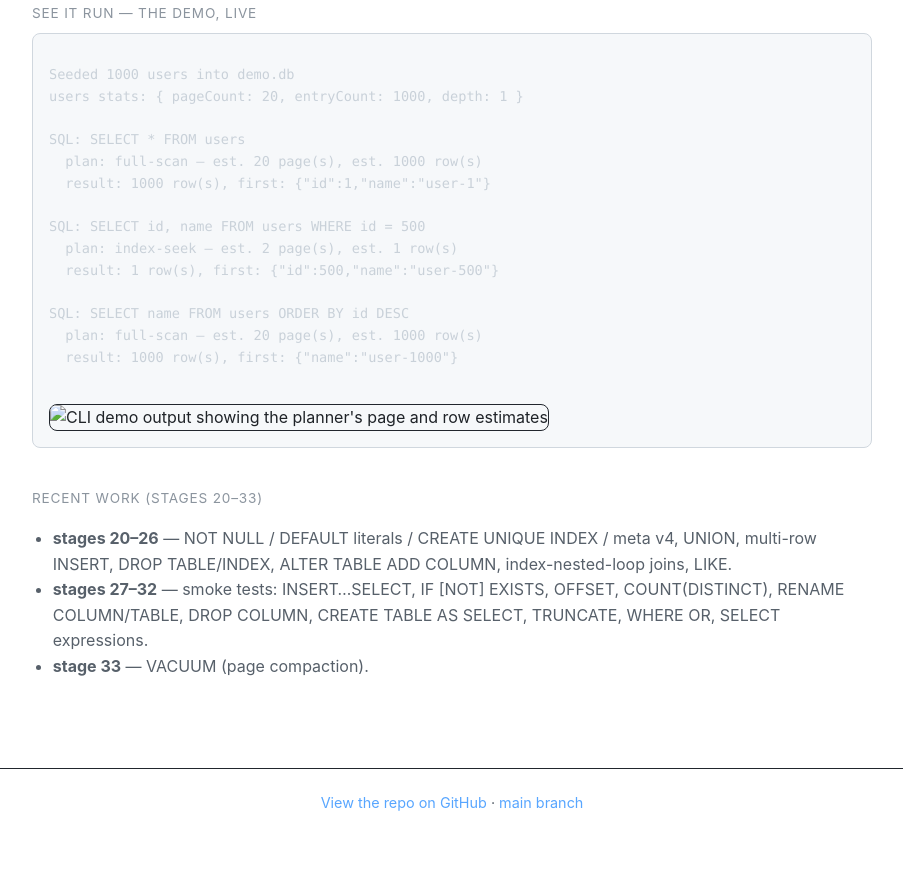
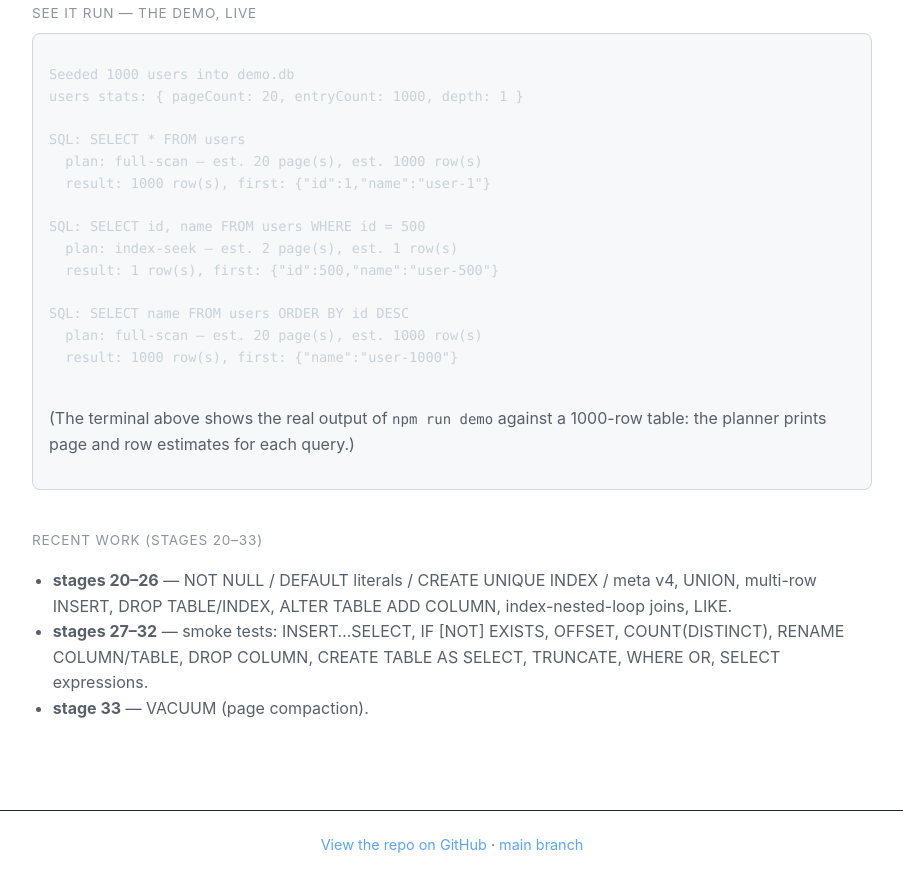
Before and after one commit to Aphoe4x/sql-from-scratch, a website: page index.html in a window 1280 px wide. Shown: the part 974-1852 px from the top of the page, without its empty margins (188-1091 px from the left). Before the commit the page ends 1810 px from the top, so only its background shows below. Drawn offline with Linux system fonts and the light colour scheme.

Commit message:
docs: drop broken screenshot ref from gh-pages landing page

```diff
--- a/index.html
+++ b/index.html
@@ -142,7 +142,7 @@ SQL: SELECT name FROM users ORDER BY id DESC
   plan: full-scan — est. 20 page(s), est. 1000 row(s)
   result: 1000 row(s), first: {"name":"user-1000"}
       </pre>
-      <img src="screenshot.png" alt="CLI demo output showing the planner's page and row estimates">
+      <p class="out">(The terminal above shows the real output of <code>npm run demo</code> against a 1000-row table: the planner prints page and row estimates for each query.)</p>
     </div>
   </section>
 
```
